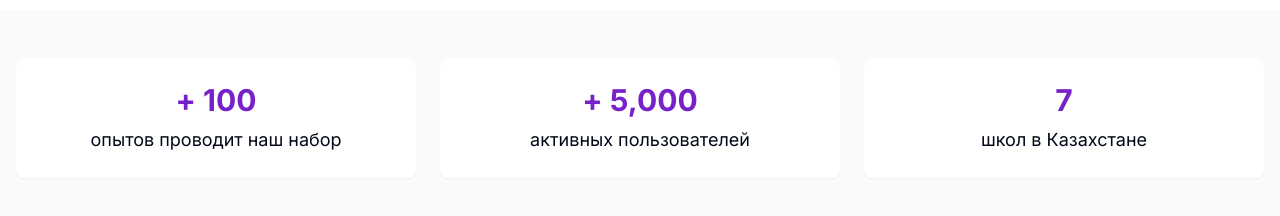
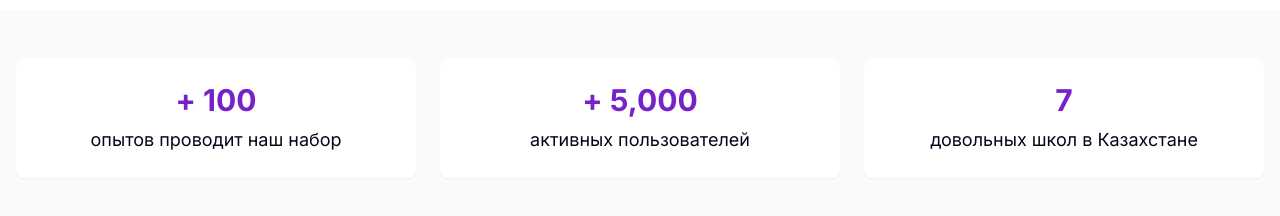
Before and after one commit to azekowka/aqylab-landing, a Next.js app in the folder aqylab/: page / in a window 1280 px wide. Shown: the part 1180-1396 px from the top of the page. Built offline with nearby package versions, Linux system fonts and the light colour scheme.

Commit message:
school change

```diff
--- a/aqylab/app/page.tsx
+++ b/aqylab/app/page.tsx
@@ -311,7 +311,7 @@ export default function Home() {
               </div>
               <div className="bg-white p-6 rounded-lg text-center shadow-sm">
                 <h3 className="text-3xl font-bold text-purple-600 mb-2">7</h3>
-                <p className="text-lg">школ в Казахстане</p>
+                <p className="text-lg">довольных школ в Казахстане</p>
               </div>
             </div>
           </div>
```
